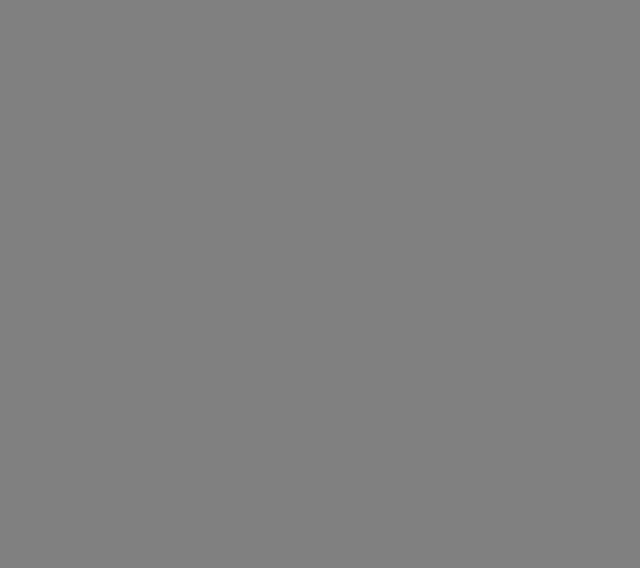
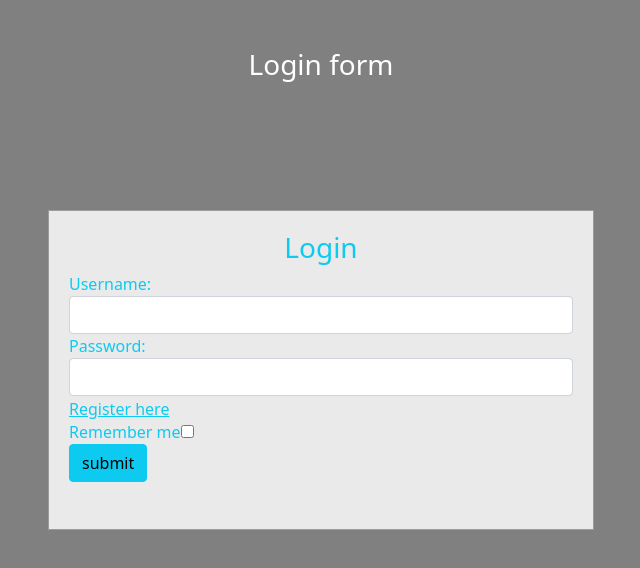
Before and after one commit to ParnThanatibordee/fire-alarm, a React (Create React App) app in the folder fire-alarm-back-end/: page /login in a window 1280 px wide. Shown: the top 568 px of the page, without its empty margins (319-959 px from the left). Built offline with nearby package versions, Linux system fonts and the light colour scheme.

Commit message:
finish login page frame

```diff
--- a/fire-alarm-back-end/package.json
+++ b/fire-alarm-back-end/package.json
@@ -7,7 +7,9 @@
     "@testing-library/react": "^12.1.2",
     "@testing-library/user-event": "^13.5.0",
     "axios": "^0.26.0",
+    "bootstrap": "^5.1.3",
     "react": "^17.0.2",
+    "react-bootstrap": "^2.1.2",
     "react-dom": "^17.0.2",
     "react-router-dom": "5.2.0",
     "react-scripts": "5.0.0",
--- a/fire-alarm-back-end/src/App.css
+++ b/fire-alarm-back-end/src/App.css
@@ -41,3 +41,17 @@
   background-color: gray;
   min-height: 100vh;
 }
+
+#login .container #login-row #login-column #login-box {
+  margin-top: 120px;
+  max-width: 600px;
+  height: 320px;
+  border: 1px solid #9C9C9C;
+  background-color: #EAEAEA;
+}
+#login .container #login-row #login-column #login-box #login-form {
+  padding: 20px;
+}
+#login .container #login-row #login-column #login-box #login-form #register-link {
+  margin-top: -85px;
+}
--- a/fire-alarm-back-end/src/App.js
+++ b/fire-alarm-back-end/src/App.js
@@ -1,5 +1,6 @@
 import './App.css';
 import {BrowserRouter as Router, Switch, Route} from 'react-router-dom'
+import 'bootstrap/dist/css/bootstrap.min.css';
 import Login from './components/Login';
 import SignUp from './components/SignUp';
 import DashBoard from './components/DashBoard';
--- a/fire-alarm-back-end/src/components/Login.js
+++ b/fire-alarm-back-end/src/components/Login.js
@@ -1,11 +1,50 @@
-import React from 'react'
+import React, { useState } from 'react';
+import {Link} from 'react-router-dom';
+import 'bootstrap/dist/css/bootstrap.min.css';
 
 const Login = () => {
+
+    const [email, setEmail] = useState("");
+  const [password, setPassword] = useState("");
+
+  function validateForm() {
+    return email.length > 0 && password.length > 0;
+  }
+
+  function handleSubmit(event) {
+    event.preventDefault();
+  }
   return (
     <div className='loginPage'>
-        <div className='loginCard'>
-
+         <div id="login">
+        <h3 class="text-center text-white pt-5">Login form</h3>
+        <div class="container">
+            <div id="login-row" class="row justify-content-center align-items-center">
+                <div id="login-column" class="col-md-6">
+                    <div id="login-box" class="col-md-12">
+                        <form id="login-form" class="form" action="" method="post">
+                            <h3 class="text-center text-info">Login</h3>
+                            <div class="form-group">
+                                <label for="username" class="text-info">Username:</label><br/>
+                                <input type="text" name="username" id="username" class="form-control" />
+                            </div>
+                            <div class="form-group">
+                                <label for="password" class="text-info">Password:</label><br/>
+                                <input type="text" name="password" id="password" class="form-control" />
+                            </div>
+                            <div class="form-group">
+                                <label for="remember-me" class="text-info"><br/><span>Remember me</span><span><input id="remember-me" name="remember-me" type="checkbox"/></span></label><br/>
+                                <input type="submit" name="submit" class="btn btn-info btn-md" value="submit"/>
+                            </div>
+                            <div id="register-link" class="text-right">
+                                <Link to="/signup" class="text-info">Register here</Link>
+                            </div>
+                        </form>
+                    </div>
+                </div>
+            </div>
         </div>
+    </div>
     </div>
   )
 }
```
Also changed, not shown: 2 other files (tests, documents, lock files or other folders).
